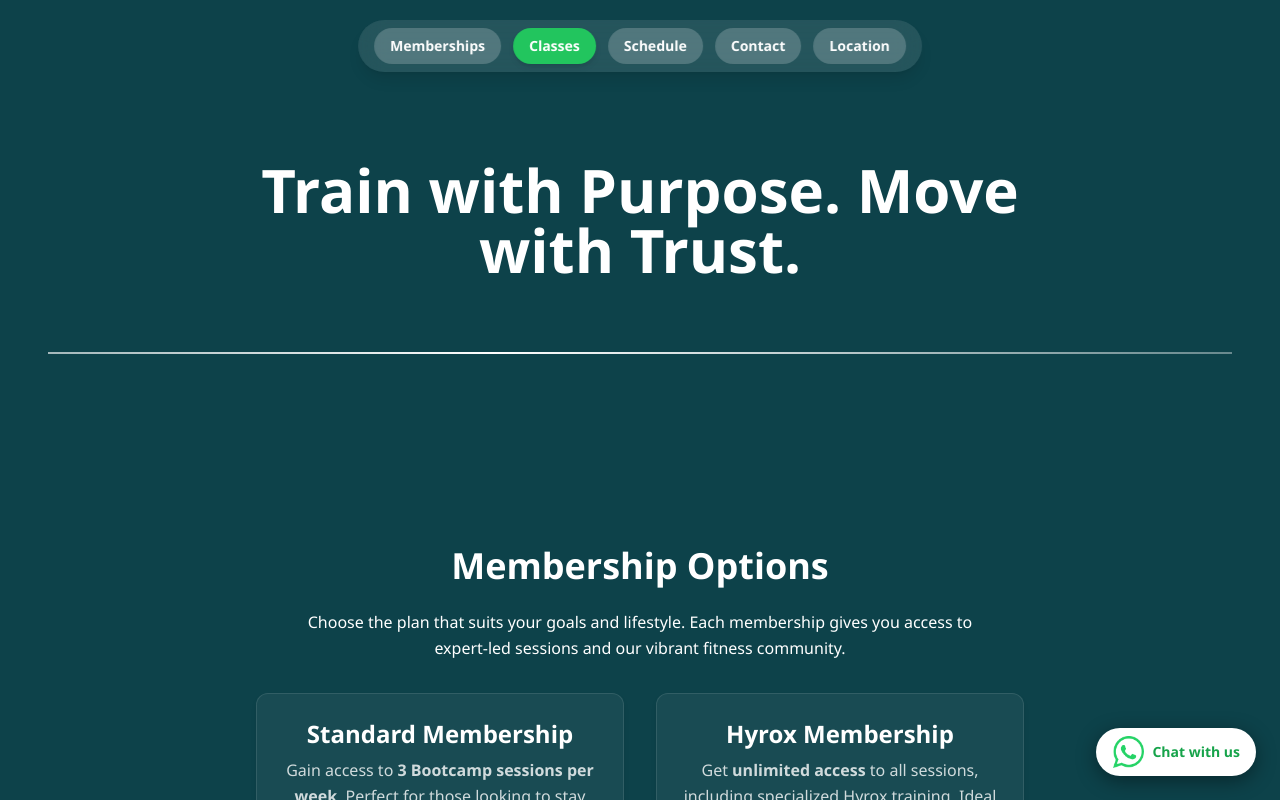
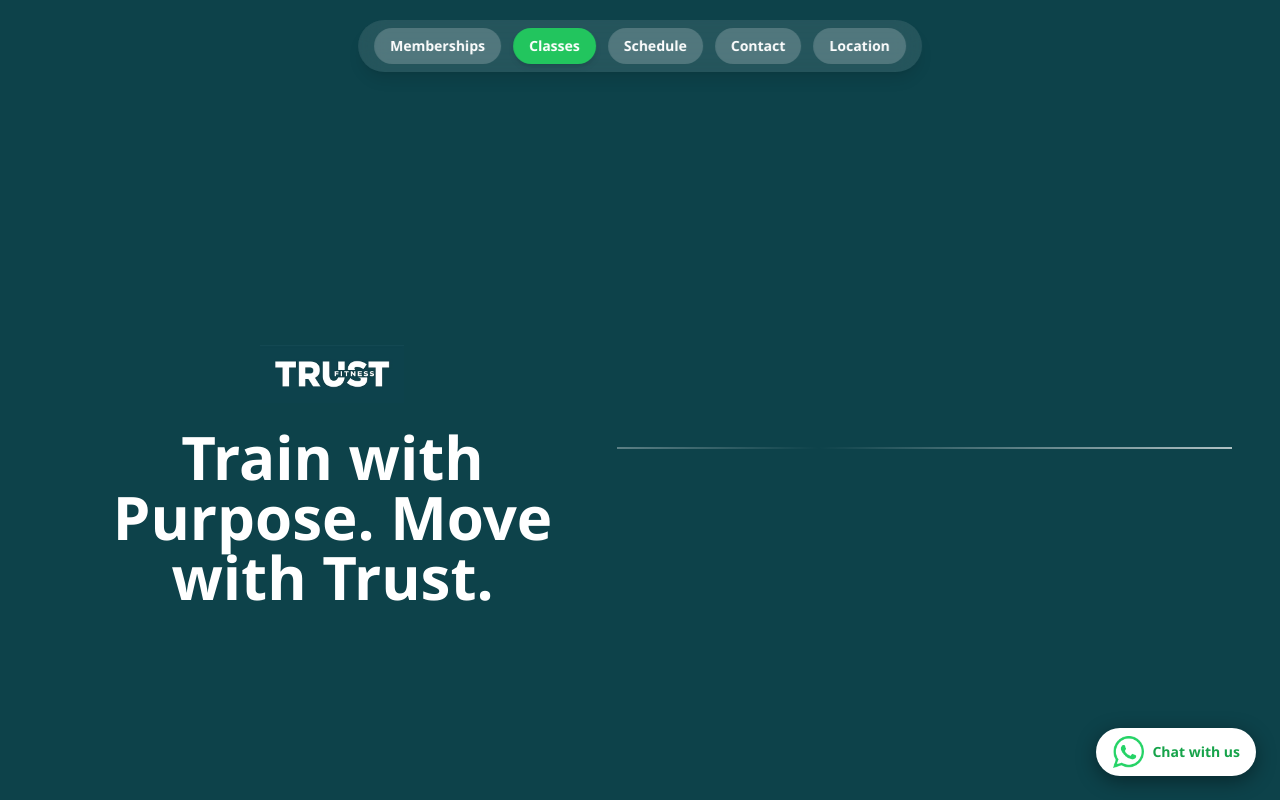
Before and after one commit to johnmccabe2014/trustfitness, a Next.js app: page / in a window 1280 px wide. Shown: the top 800 px of the page. Built offline with nearby package versions, Linux system fonts and the light colour scheme.

Commit message:
shimmer7

```diff
--- a/components/HeroSection.tsx
+++ b/components/HeroSection.tsx
@@ -1,26 +1,53 @@
 'use client';
 
+import { useState, useEffect } from 'react';
 import AnimatedDivider from './AnimatedDivider';
 import NavBar from './Navbar';
 
 export default function HeroSection() {
+  const [showIntro, setShowIntro] = useState(true);
+
+  useEffect(() => {
+    const timer = setTimeout(() => setShowIntro(false), 2500); // Adjust duration
+    return () => clearTimeout(timer);
+  }, []);
+
   return (
     <section
       id="hero"
-      className="w-full py-20 px-4 md:px-12 bg-[#0D424A] text-white text-center animate-fade-in-up"
+      className={`relative w-full min-h-screen bg-[#0D424A] text-white flex items-center justify-center px-4 md:px-12 transition-all duration-1000 ${
+        showIntro ? 'overflow-hidden' : 'pt-24'
+      }`}
     >
-
+      {/* Intro logo full-screen */}
+      {showIntro ? (
+        <div className="absolute inset-0 flex items-center justify-center z-50 bg-[#0D424A]">
+          <img
+            src="/trustfitness_logo.avif"
+            alt="Trust Fitness Logo"
+            className="w-48 md:w-64 animate-fade-in-up transition-all duration-1000"
+          />
+        </div>
+      ) : (
+        <>
+          {/* NavBar */}
+          <NavBar />
 
           {/* Hero Content */}
           <div className="flex flex-col items-center justify-center max-w-4xl mx-auto mt-20">
+            <img
+              src="/trustfitness_logo.avif"
+              alt="Trust Fitness Logo"
+              className="w-24 md:w-36 mb-6 transition-all duration-700"
+            />
             <h1 className="text-4xl md:text-6xl font-bold leading-tight animate-fade-in-up mb-6">
               Train with Purpose. Move with Trust.
             </h1>
           </div>
-       {/* NavBar */}
-       <NavBar />
 
           <AnimatedDivider type="shimmer" />
+        </>
+      )}
     </section>
   );
 }
--- a/styles/globals.css
+++ b/styles/globals.css
@@ -19,15 +19,16 @@ body {
 @keyframes fade-in-up {
   from {
     opacity: 0;
-    transform: translateY(20px);
+    transform: translateY(30px);
   }
   to {
     opacity: 1;
     transform: translateY(0);
   }
 }
+
 .animate-fade-in-up {
-  animation: fade-in-up 0.8s ease-out both;
+  animation: fade-in-up 1s ease-out both;
 }
 
 /* Slide (used in dividers) */
```
Lines whose indentation alone changed are shown as unchanged.
